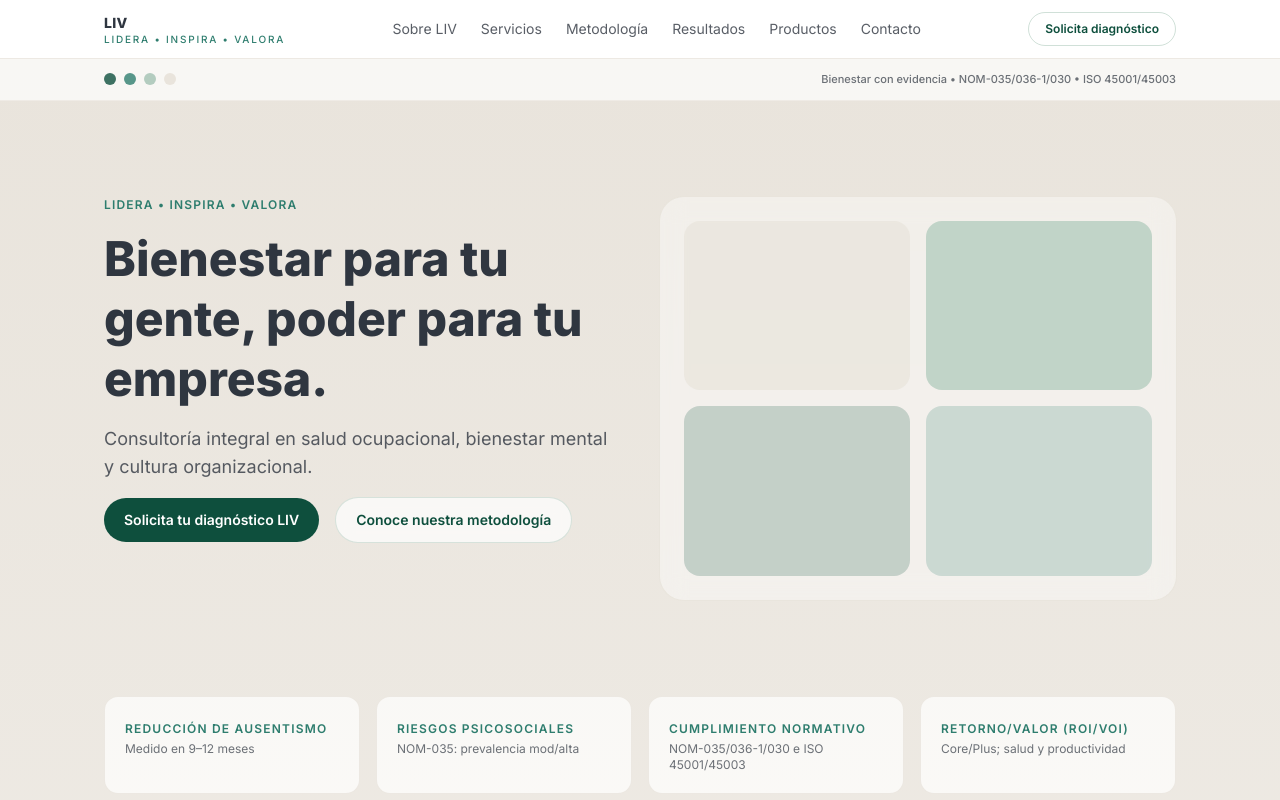
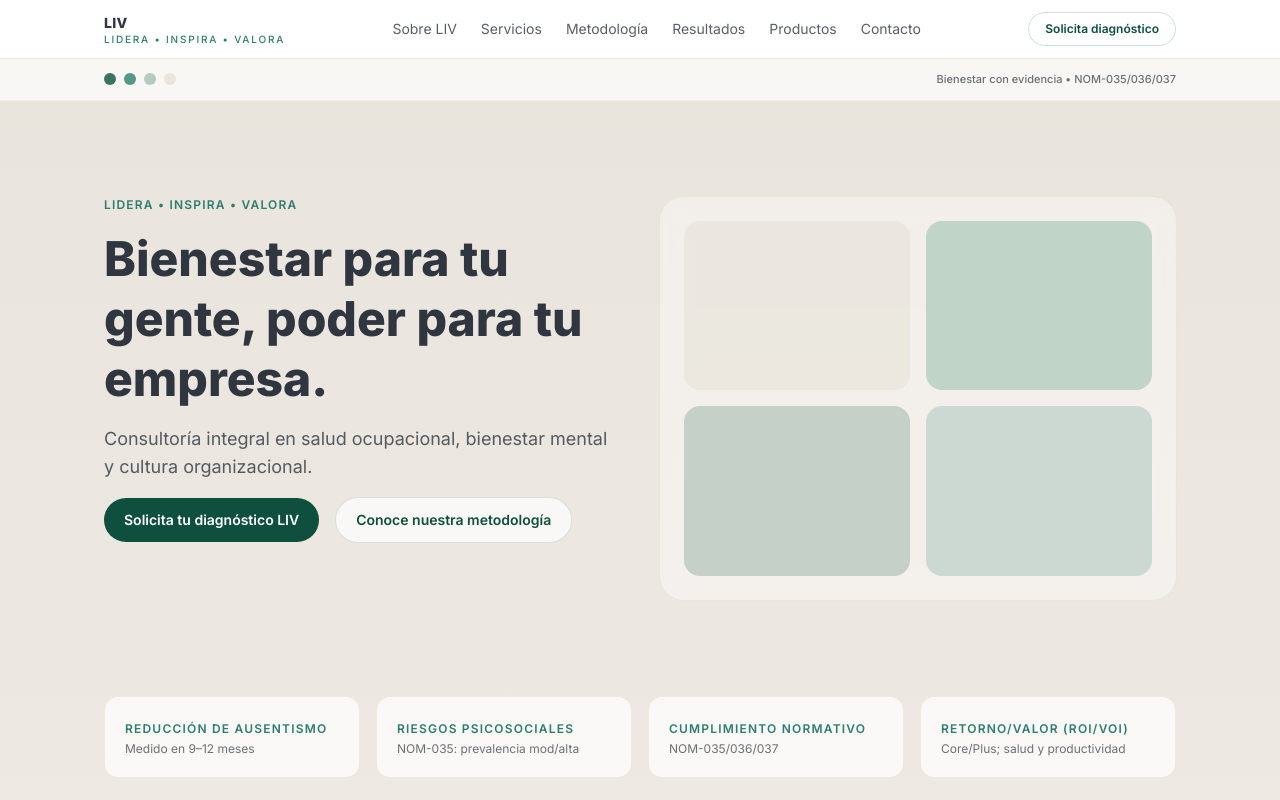
Before and after one commit to hugoarchundia/livwell, a Next.js app: page / in a window 1280 px wide. Shown: the top 800 px of the page. Built offline with nearby package versions, Linux system fonts and the light colour scheme.

Commit message:
Update compliance references in Home component to reflect current standards

```diff
--- a/app/page.tsx
+++ b/app/page.tsx
@@ -26,7 +26,7 @@ export default function Home() {
               <div className='h-3 w-3 rounded-sm bg-sand' />
             </div>
             <div className='text-[11px] font-medium text-slate/70'>
-              Bienestar con evidencia • NOM-035/036-1/030 • ISO 45001/45003
+              Bienestar con evidencia • NOM-035/036/037
             </div>
           </div>
         </div>
@@ -88,7 +88,7 @@ export default function Home() {
             <Stat
               label='Cumplimiento normativo'
               value=''
-              hint='NOM-035/036-1/030 e ISO 45001/45003'
+              hint='NOM-035/036/037'
             />
             <Stat
               label='Retorno/Valor (ROI/VOI)'
```
